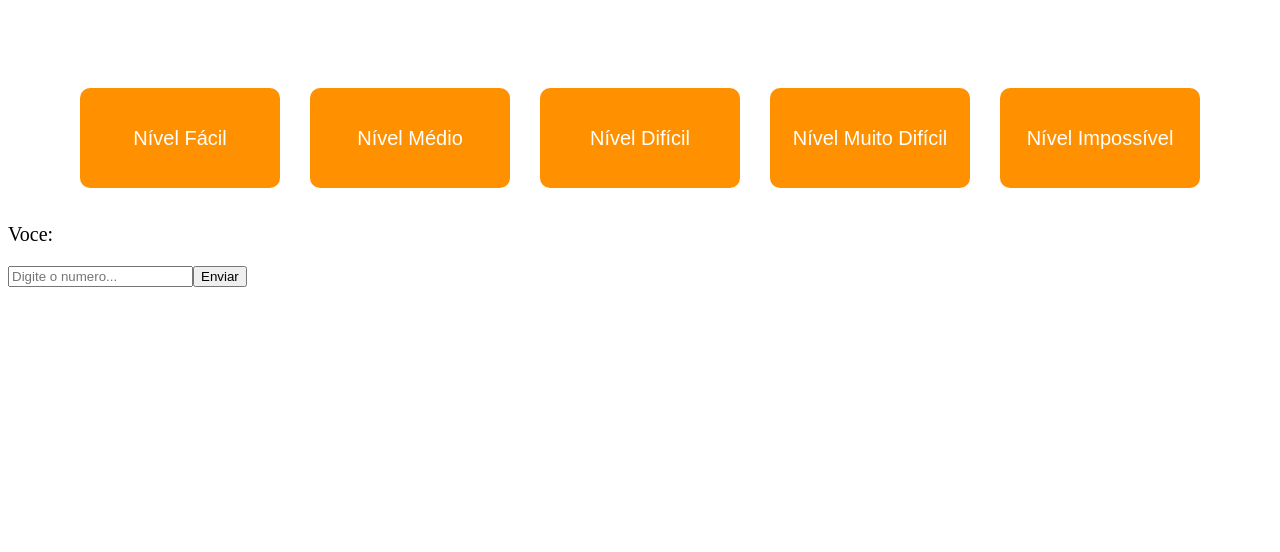
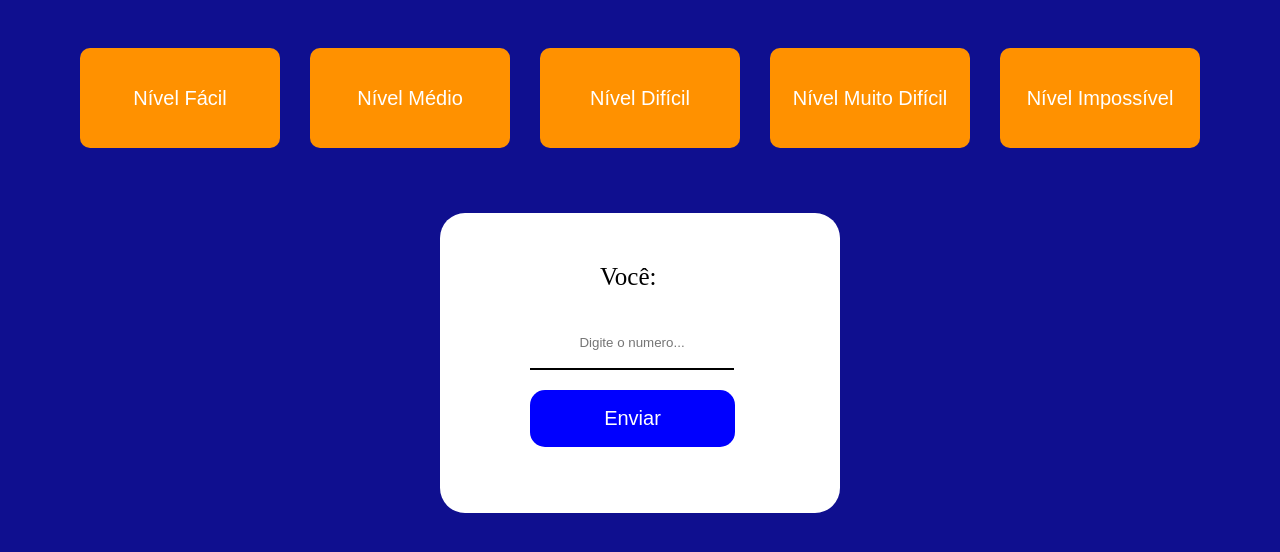
Before and after one commit to senhordev01/JogoAdivinhacaoComAngular, an Angular app: page / in a window 1280 px wide. Shown: the top 552 px of the page. Built offline with nearby package versions, Linux system fonts and the light colour scheme.

Commit message:
Terceira Atualizaçao do projeto

```diff
--- a/src/app/jogo/jogo.css
+++ b/src/app/jogo/jogo.css
@@ -2,6 +2,7 @@
     display: flex;
     justify-content: center;
     align-items: center;
+    flex-direction: row;
 }
 #Nivel-Jogo{
     width: 200px;
@@ -12,13 +13,60 @@
     cursor: pointer;
     border-radius: 10px;
     background-color: rgb(255, 145, 0);
-    margin-top: 80px;
+    margin-top: 40px;
     color: white;
+    /* transition-delay: 0.15s; */
 }
 #Nivel-Jogo:hover{
-    height: 140px;
+    height: 120px;
     box-shadow: 0 0 100px orange;
+    border: 3px solid white;
+    opacity: 0.9;
+    transform: scaleY(1.4);
+    transition: 1.0s;
+
 }
 #Resultado-Jogo{
+    font-size: 25px;
+}
+.Container{
+    display: flex;
+    justify-content: center;
+    align-items: center;
+}
+.Elementos-Jogo{
+    margin-top: 50px;
+    background-color: #ffffff;
+    width: 400px;
+    height: 300px;
+    border-radius: 25px;
+}
+#Resultado-Jogo{
+    margin-top: 50px;
+    margin-left: 160px;
+}
+#Inserir-Numero{
+    margin-left: 90px;
+    outline: none;
+    text-align: center;
+    width: 200px;
+    height: 50px;
+    border: 0;
+    border-bottom: 2px solid black;
+}
+#Enviar-Numero{
+    width: 205px;
+    height: 57px;
+    margin-left: 90px;
+    margin-top: 20px;
+    background-color: blue;
+    border: 0;
+    color: white;
     font-size: 20px;
+    cursor: pointer;
+    border-radius: 15px;
 }
+#Enviar-Numero:hover{
+    border: 3px solid rgb(2, 97, 24);
+    opacity: 0.65;
+}
--- a/src/app/jogo/jogo.html
+++ b/src/app/jogo/jogo.html
@@ -7,11 +7,13 @@
             <button id="Nivel-Jogo">Nível Muito Difícil</button>
             <button id="Nivel-Jogo">Nível Impossível</button>
         </div>
-        <div class="Elementos-Jogo">
-            <p id="Resultado-Jogo">Voce:{{Resultado}}</p>
-            <input type="text" id="Inserir-Numero" placeholder="Digite o numero..." ([ngModel])="Inserir_Numero">
-            <input type="button" id="Enviar-Numero" value="Enviar"><br>
-            <!-- <button (click)="Jogo()">Ver Resultado</button> -->
+        <div class="Container">
+            <div class="Elementos-Jogo">
+                <p id="Resultado-Jogo">Você:{{Resultado}}</p>
+                <input type="text" id="Inserir-Numero" placeholder="Digite o numero..." ([ngModel])="Inserir_Numero">
+                <input type="button" id="Enviar-Numero" value="Enviar"><br>
+                <!-- <button (click)="Jogo()">Ver Resultado</button> -->
+            </div>
         </div>
     </div>
 </section>
--- a/src/styles.css
+++ b/src/styles.css
@@ -1 +1,3 @@
-/* You can add global styles to this file, and also import other style files */
+body{
+    background-color: rgb(15, 15, 143)
+}
```
